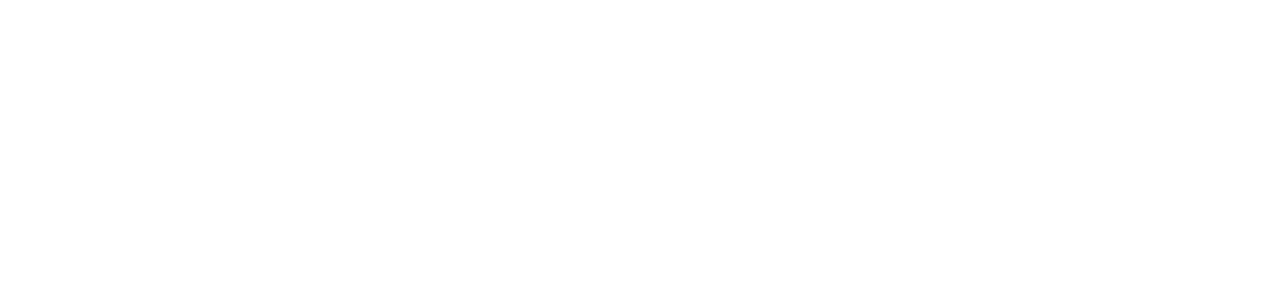
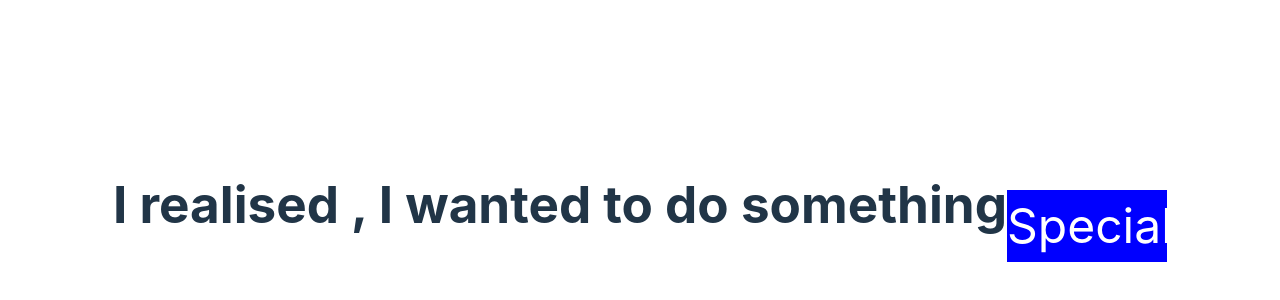
Before and after one commit to Douglasemmanuel/Joy, a React (Vite) app: page /6 in a window 1280 px wide. Before the commit this address had no page. Shown: the part 174-474 px from the top of the page. Built offline with nearby package versions, Linux system fonts and the light colour scheme.

Commit message:
added more screen

```diff
--- a/src/Movements.jsx
+++ b/src/Movements.jsx
@@ -2,6 +2,11 @@
 import Page1 from './pages/Page1'
 import Page2 from './pages/Page2'
 import Page3 from './pages/Page3'
+import { Page4 } from './pages/Page4'
+import Page5 from './pages/Page5'
+import Page6 from './pages/Page6'
+import Page7 from './pages/Page7'
+import Page8 from './pages/Page8'
 import {BrowserRouter , Link , Routes , Route} from 'react-router-dom'
 const Movements = () => {
   return (
@@ -10,6 +15,11 @@
     <Route path='/'  element={<Page1/>}/>
     <Route path='/2'  element={<Page2/>}/>
     <Route path='/3'  element={<Page3/>}/>
+    <Route path='/4'  element={<Page4/>}/>
+    <Route path='/5'  element={<Page5/>}/>
+    <Route path='/6'  element={<Page6/>}/>
+    <Route path='/7'  element={<Page7/>}/>
+    <Route path='/8'  element={<Page8/>}/>
    </Routes>
    </BrowserRouter>
   )
--- a/src/pages/Page3.jsx
+++ b/src/pages/Page3.jsx
@@ -32,7 +32,11 @@
 const TextTyping = ({ text }) => {
     const [isVisible, setIsVisible] = useState(false);
     const [typedText, setTypedText] = useState('');
-
+    const navigate = useNavigate()
+    const move =()=>{
+        console.log('hiii')
+        navigate('/4')
+    }
     useEffect(() => {
       const typeWriter = async () => {
         for (let i = 0; i < text.length; i++) {
@@ -53,7 +57,7 @@
     return (
       <div>
         {typedText.split('').map((char, index) => (
-          <motion.span key={index} variants={characterVariants} initial="hidden" animate="visible">
+          <motion.span key={index} variants={characterVariants} initial="hidden" animate="visible"  onAnimationComplete={move}>
             {char}
           </motion.span>
         ))}
--- /dev/null
+++ b/src/pages/Page4.jsx
@@ -0,0 +1,27 @@
+import React from 'react'
+import {motion} from 'framer-motion'
+import { useState , useEffect } from 'react'
+import { useNavigate } from 'react-router-dom'
+export const Page4 = () => {
+    const navigate = useNavigate()
+    const move =()=>{
+        console.log('hiii')
+        navigate('/5')
+    }
+  return (
+    <div>
+        <motion.h1
+    initial={{y:-80}}
+    animate={{y:[0 ,-100 ] }}
+    transition={{
+        duration:2,
+        delay:0
+    }}
+    // whileHover={{scale:0.9 , opacity:0.5}}
+    onAnimationComplete={move}
+    >
+      That's What I was going to do.
+    </motion.h1>
+    </div>
+  )
+}
--- /dev/null
+++ b/src/pages/Page5.jsx
@@ -0,0 +1,29 @@
+import React from 'react'
+import {motion} from 'framer-motion'
+import { useState , useEffect } from 'react'
+import { useNavigate } from 'react-router-dom'
+const Page5 = () => {
+    const navigate = useNavigate()
+    const move =()=>{
+        console.log('hiii')
+        navigate('/6')
+    }
+  return (
+    <div>
+    <motion.h1
+initial={{y:200}}
+animate={{y:[0 ,100 , 0 ] }}
+transition={{
+    duration:2,
+    delay:0
+}}
+// whileHover={{scale:0.9 , opacity:0.5}}
+onAnimationComplete={move}
+>
+  But then i stopped.
+</motion.h1>
+</div>
+  )
+}
+
+export default Page5
--- /dev/null
+++ b/src/pages/Page6.jsx
@@ -0,0 +1,51 @@
+import React from 'react'
+import {motion} from 'framer-motion'
+import { useState , useEffect } from 'react'
+import { useNavigate } from 'react-router-dom'
+const Page6 = () => {
+    const navigate = useNavigate()
+    const move =()=>{
+      navigate('/7')
+        console.log('hiii')
+
+    }
+    const [animateHeading2 , setAnimateHeading2] = useState(false);
+  return (
+
+    <div style={{display:'flex'}}>
+  <div>
+  <motion.h1
+initial={{y:200}}
+animate={{y:[0 ,100 , 0 ] }}
+transition={{
+    duration:2,
+    delay:0
+}}
+onAnimationComplete={()=> setAnimateHeading2(true)}
+// whileHover={{scale:0.9 , opacity:0.5}}
+>
+I realised , I wanted to do something
+    {/* I realised , I wanted to do something <motion.span style={{fontSize:'3rem' , color:'white'  , width:'10rem' , background:'blue' }} onAnimationComplete={move}>Special</motion.span> */}
+</motion.h1>
+  </div>
+  <div>
+    {animateHeading2 && (
+
+       <motion.p style={{fontSize:'3rem' , color:'white'  , width:'10rem' , background:'blue' }} onAnimationComplete={move}>Special</motion.p>
+       )}
+  </div>
+    {/* {animateHeading2 && (
+
+       <motion.span style={{fontSize:'3rem' , color:'white'  , width:'10rem' , background:'blue' }} onAnimationComplete={move}>Special</motion.span>
+       )} */}
+    </div>
+
+
+  )
+}
+const Target =({move})=>{
+    return (
+        <motion.span style={{fontSize:'3rem' , color:'white'  , width:'15rem' , background:'blue' }} onAnimationComplete={move}>Special</motion.span>
+    )
+}
+export default Page6
--- /dev/null
+++ b/src/pages/Page7.jsx
@@ -0,0 +1,30 @@
+import React from 'react'
+import {motion} from 'framer-motion'
+import { useState , useEffect } from 'react'
+import { useNavigate } from 'react-router-dom'
+const Page7 = () => {
+    const navigate = useNavigate()
+    const move =()=>{
+      navigate('/8')
+        console.log('hiii')
+
+    }
+  return (
+    <div>
+    <motion.h1
+initial={{y:200}}
+animate={{y:[0 ,100 , 0 ] }}
+transition={{
+    duration:2,
+    delay:0
+}}
+// whileHover={{scale:0.9 , opacity:0.5}}
+onAnimationComplete={move}
+>
+  Because,
+</motion.h1>
+</div>
+  )
+}
+
+export default Page7
--- /dev/null
+++ b/src/pages/Page8.jsx
@@ -0,0 +1,24 @@
+import React from 'react'
+import {motion} from 'framer-motion'
+import { useState , useEffect } from 'react'
+import { useNavigate } from 'react-router-dom'
+const Page8 = () => {
+  return (
+    <div>
+    <motion.h1
+initial={{y:200}}
+animate={{y:[0 ,100 , 0 ] }}
+transition={{
+    duration:2,
+    delay:0
+}}
+// whileHover={{scale:0.9 , opacity:0.5}}
+// onAnimationComplete={move}
+>
+  You are Special,
+</motion.h1>
+</div>
+  )
+}
+
+export default Page8
```
